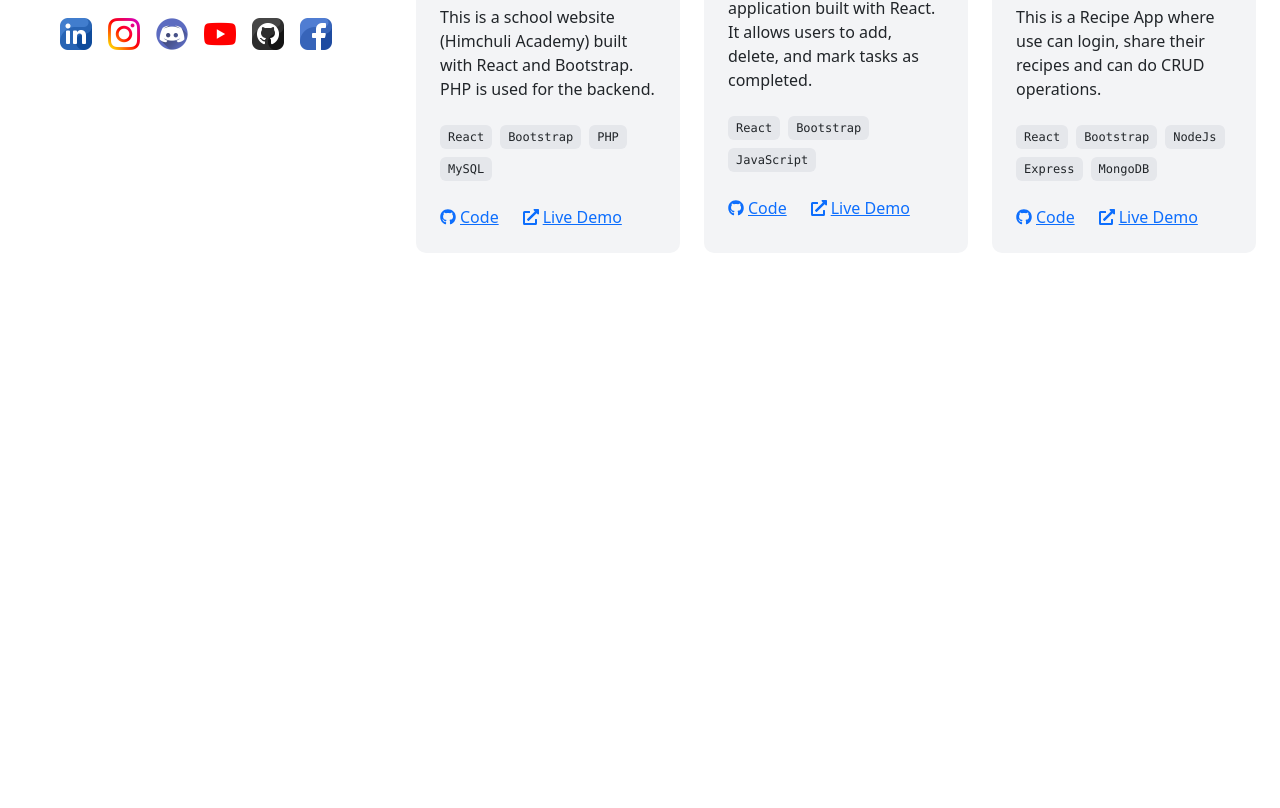
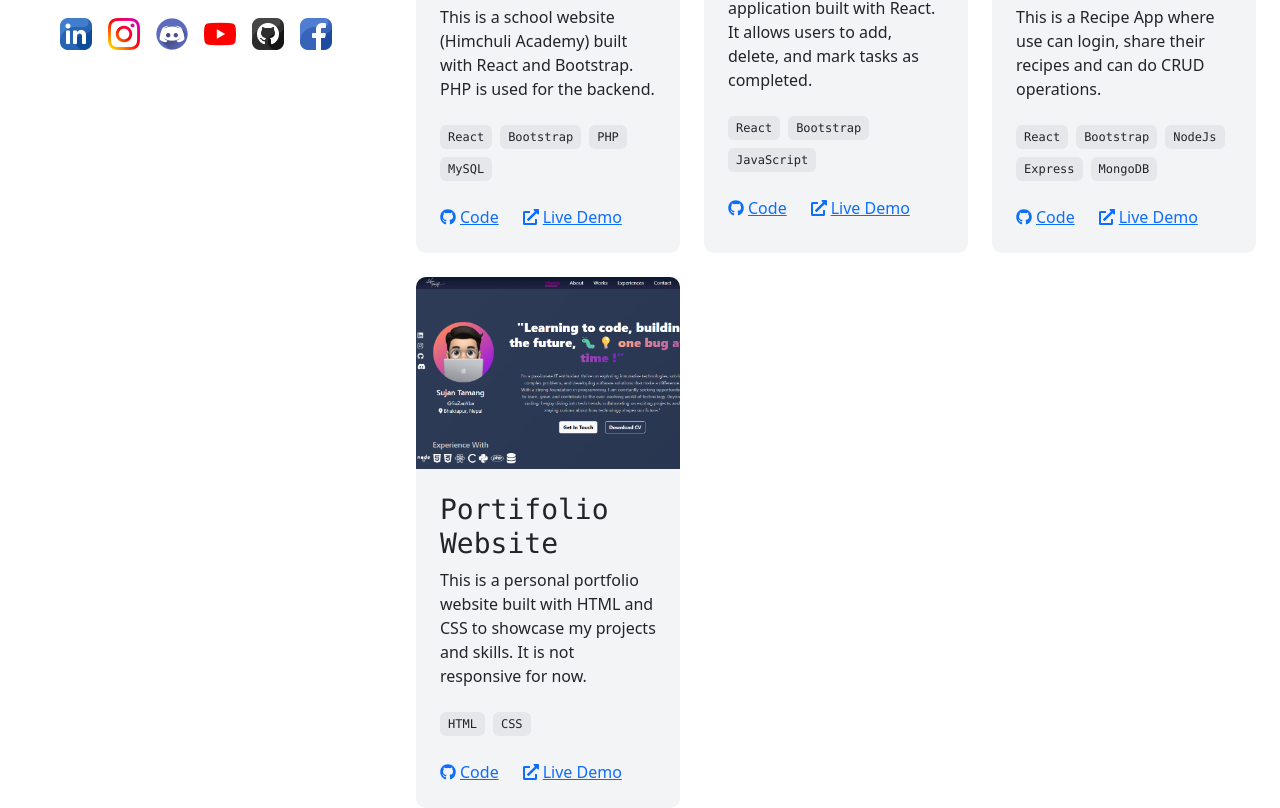
Before and after one commit to ST079/Portfolio-3.0, a React (Vite) app in the folder client/: page /projects in a window 1280 px wide. Shown: the part 488-1296 px from the top of the page. Before the commit the page ends 800 px from the top, so only its background shows below. Built offline with nearby package versions, Linux system fonts and the light colour scheme.

Commit message:
project added

```diff
--- a/client/src/data/projectsData.js
+++ b/client/src/data/projectsData.js
@@ -1,7 +1,7 @@
 // src/data/projectsData.js
 export const projectsData = [
   {
-    id: 1,
+    id: 0,
     title: "School Website",
     description:
       "This is a school website (Himchuli Academy) built with React and Bootstrap. PHP is used for the backend.",
@@ -12,7 +12,7 @@ export const projectsData = [
     imageUrl: "/projects/himchuli.png",
   },
   {
-    id: 2,
+    id: 1,
     title: "To-do-List",
     description:
       "This is a simple to-do list application built with React. It allows users to add, delete, and mark tasks as completed.",
@@ -33,4 +33,15 @@ export const projectsData = [
     category: "fullstack",
     imageUrl: "/projects/Recipe.png",
   },
+  {
+    id: 3,
+    title: "Portifolio Website",
+    description:
+      "This is a personal portfolio website built with HTML and CSS to showcase my projects and skills. It is not responsive for now.",
+    techStack: ["HTML", "CSS"],
+    githubUrl: "https://github.com/ST079/Portfolio2.0.git",
+    liveUrl: "https://portfolio2-0-lilac-psi.vercel.app/",
+    category: "Frontend",
+    imageUrl: "/projects/portfolio.png",
+  },
 ];
```
Also changed, not shown: client/public/projects/portfolio.png (added).
